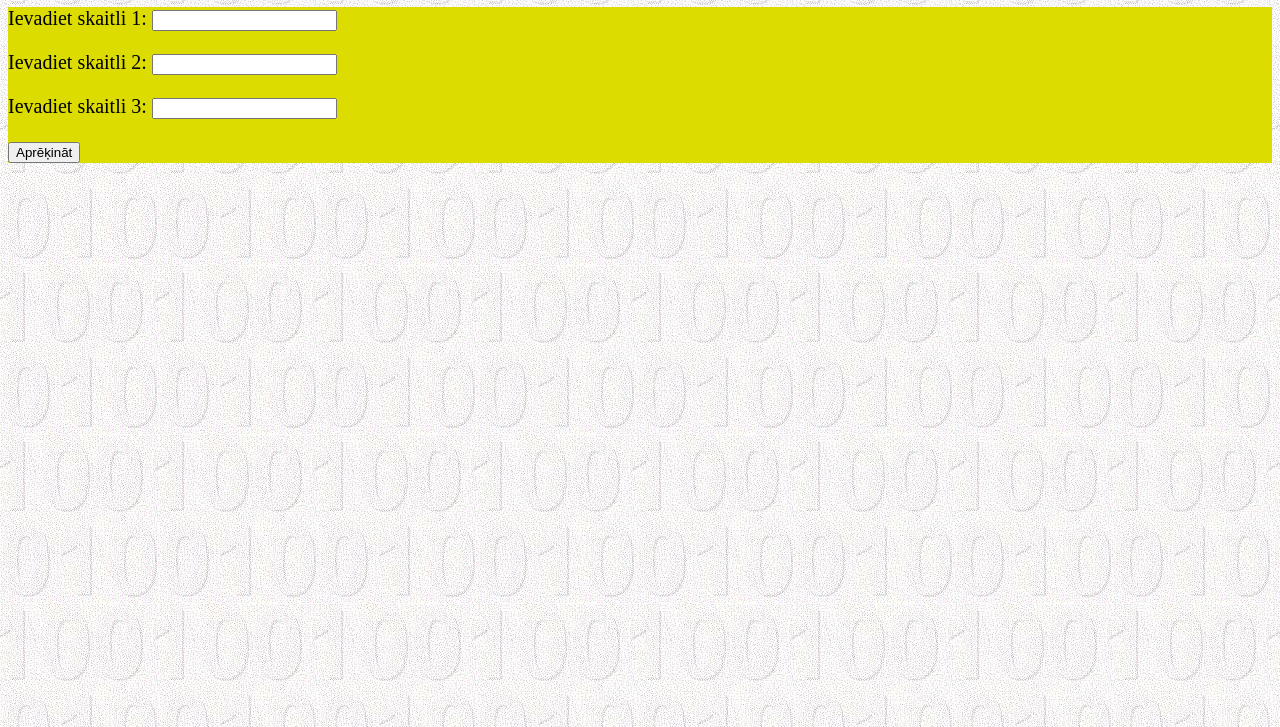
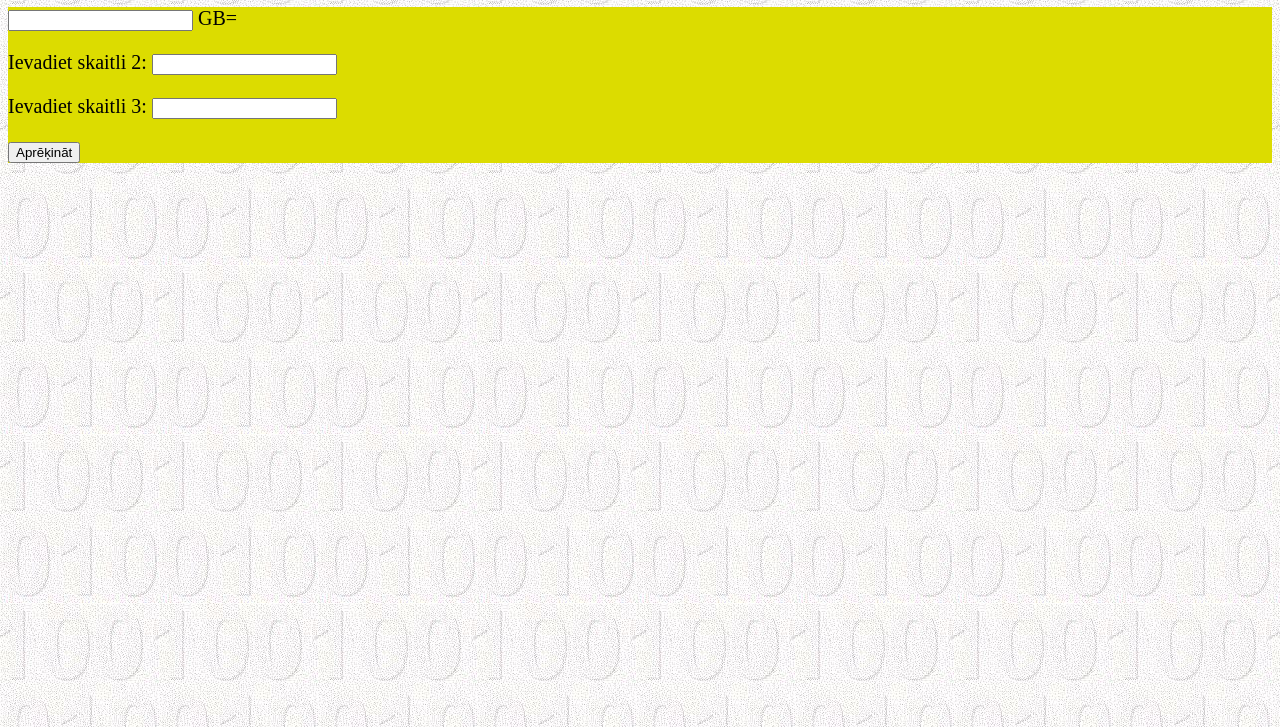
Before and after one commit to Tnatorca/Datorika, a plain HTML site: page mervienibas.html in a window 1280 px wide. Shown: the part 73-800 px from the top of the page. Drawn offline with Linux system fonts and the light colour scheme.

Commit message:
Update mervienibas.html

```diff
--- a/mervienibas.html
+++ b/mervienibas.html
@@ -20,8 +20,8 @@
     <form>
         <!-- Trīs rindkopas ar teksta ievadlaukiem -->
         <p>
-            <label for="input1">Ievadiet skaitli 1:</label>
             <input type="text" id="input1" name="input1">
+            <label for="input1">GB=</label>
         </p>
         <p>
             <label for="input2">Ievadiet skaitli 2:</label>
```
